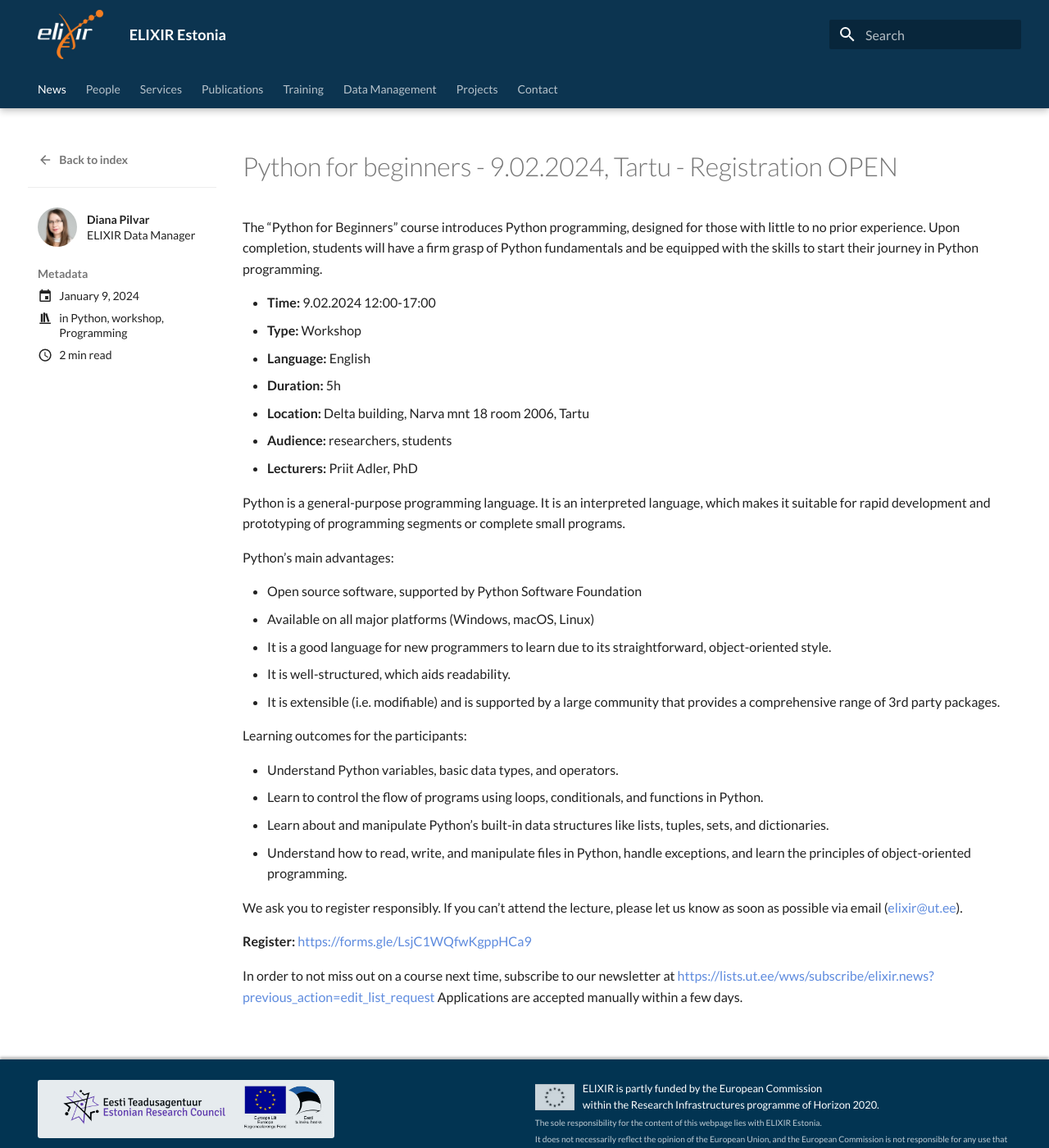
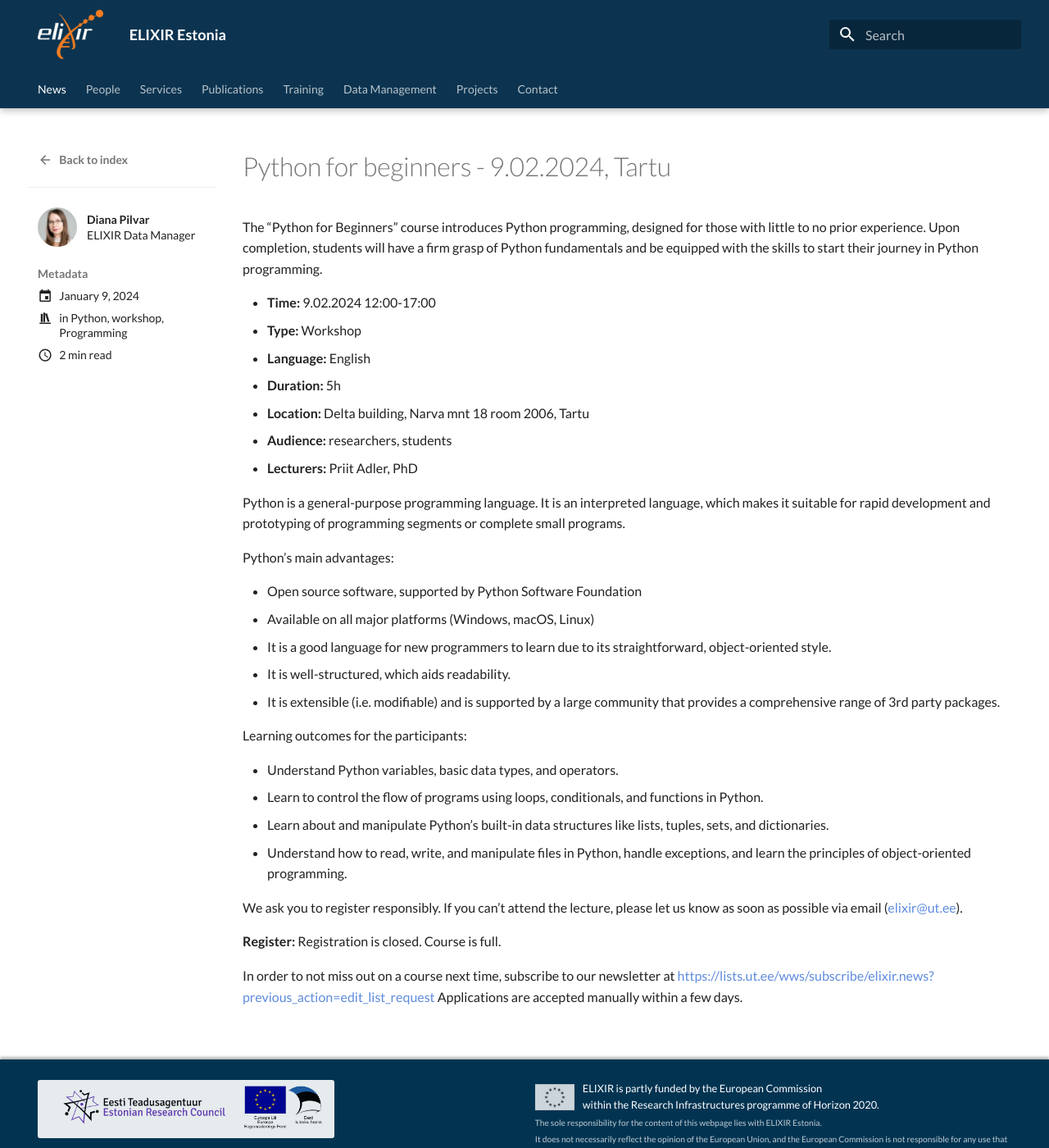
Before and after one commit to ELIXIREstonia/elixirestonia.github.io, an MkDocs documentation site: the page built from content/news/posts/2024/Python_for_beginners_Tartu.md, in a window 1280 px wide and 1400 px high. Shown: the whole window at 82% size. Built offline with MkDocs 1.6.1 and Material for MkDocs 9.7.7, drawn with Linux system fonts in a browser that asks for light colours.

Commit message:
updated that registration is closed for python english

```diff
--- a/content/news/posts/2024/Python_for_beginners_Tartu.md
+++ b/content/news/posts/2024/Python_for_beginners_Tartu.md
@@ -11,7 +11,7 @@
   - toc
 ---
 
-# Python for beginners - 9.02.2024, Tartu - Registration OPEN
+# Python for beginners - 9.02.2024, Tartu
 
 The "Python for Beginners" course introduces Python programming, designed for those with little to no prior experience. Upon completion, students will have a firm grasp of Python fundamentals and be equipped with the skills to start their journey in Python programming.
 
@@ -44,7 +44,7 @@
 
 We ask you to register responsibly. If you can't attend the lecture, please let us know as soon as possible via email (elixir@ut.ee).
 
-__Register:__ https://forms.gle/LsjC1WQfwKgppHCa9
+__Register:__ Registration is closed. Course is full.
 
 In order to not miss out on a course next time, subscribe to our newsletter at  https://lists.ut.ee/wws/subscribe/elixir.news?previous_action=edit_list_request
 Applications are accepted manually within a few days.
```
Also changed, not shown: content/index.md (+1 -1 lines).
